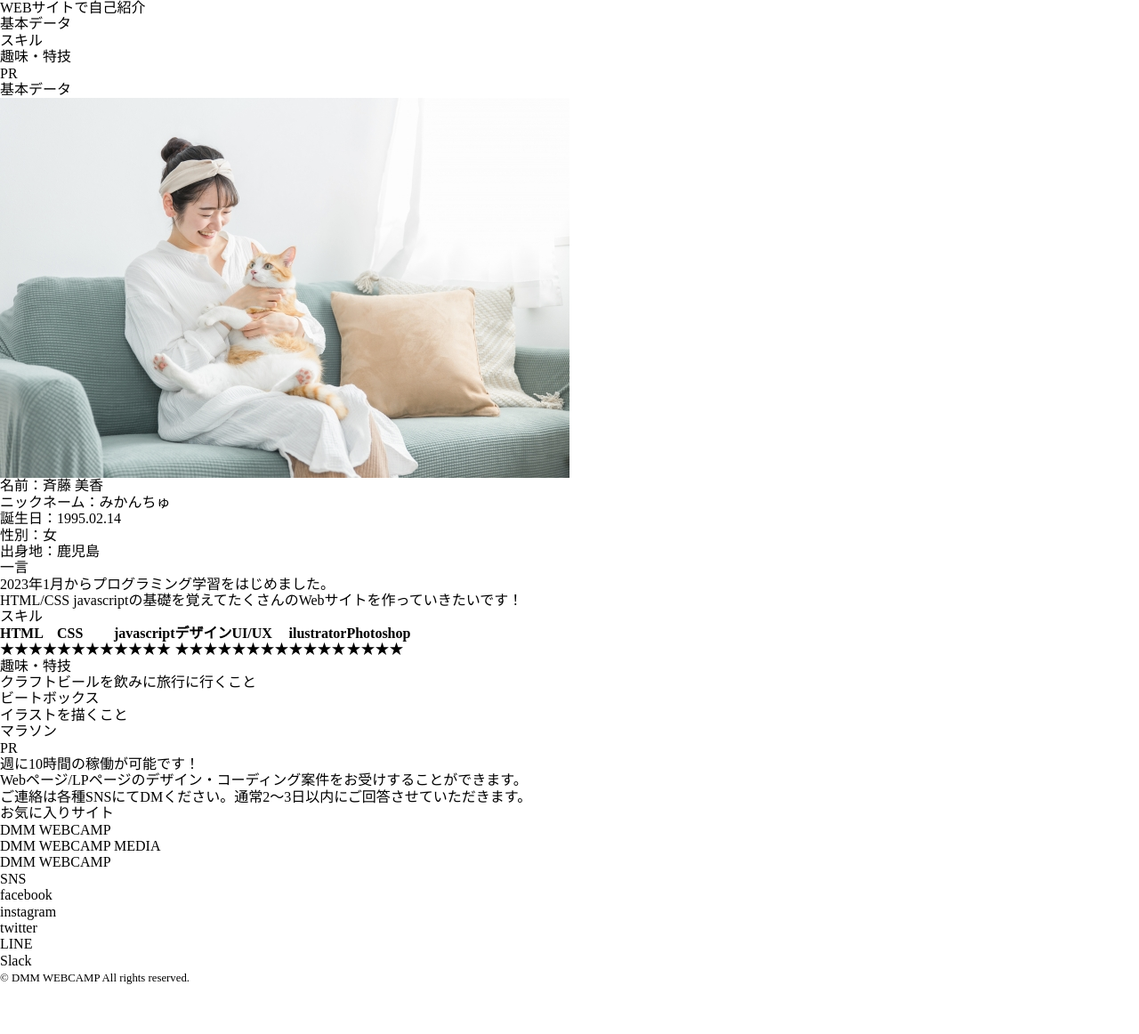
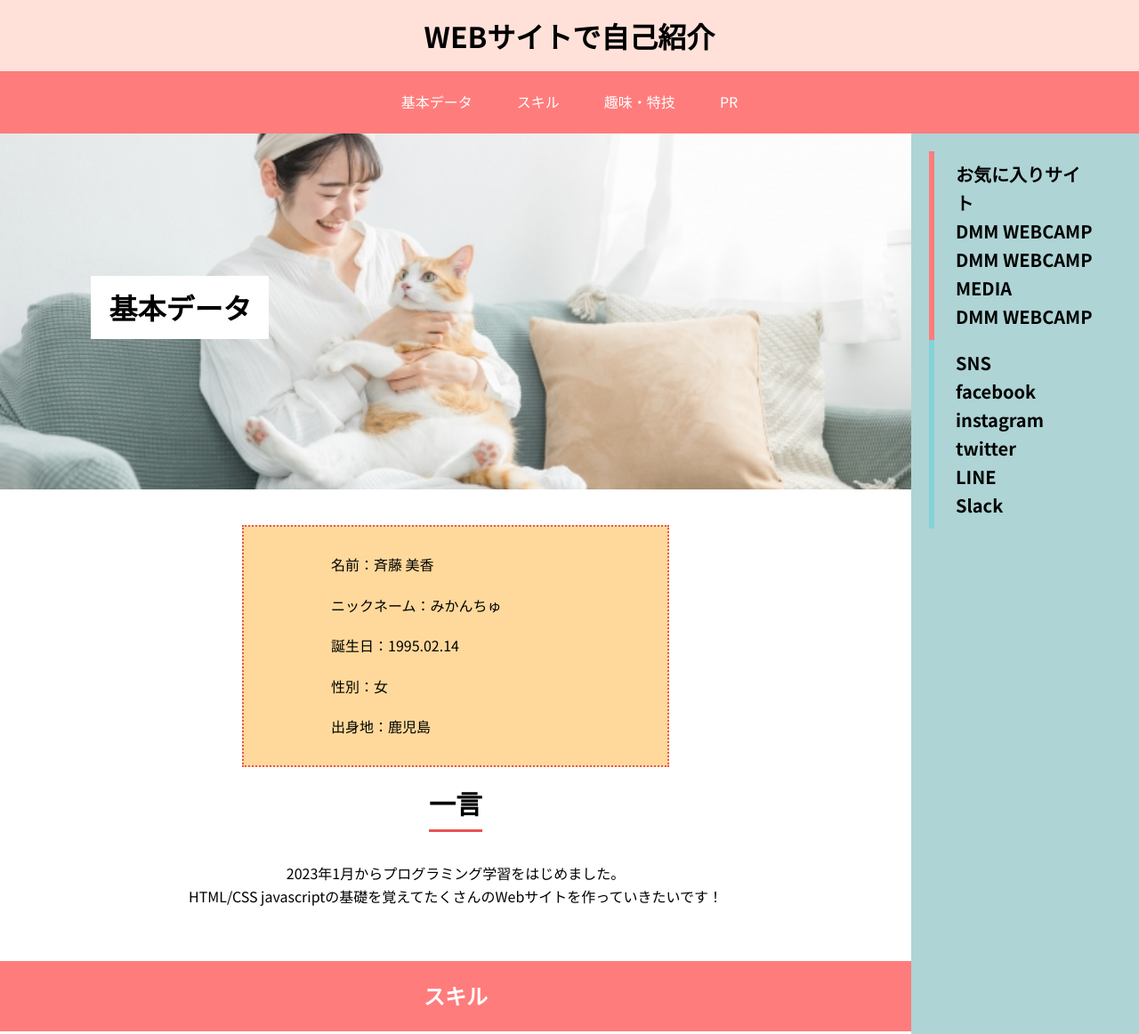
Before and after one commit to ta784/dwango, a plain HTML site: page lesson1_ans/index.html in a window 1280 px wide. Shown: the top 1162 px of the page at 89% size. Before the commit the page ends 1107 px from the top, so only its background shows below. Drawn offline with Linux system fonts and the light colour scheme.

Commit message:
ans修正

```diff
--- a/lesson1/index.html
+++ b/lesson1/index.html
@@ -8,10 +8,11 @@
     <link rel="preconnect" href="https://fonts.googleapis.com">
     <link rel="preconnect" href="https://fonts.gstatic.com" crossorigin>
     <link href="https://fonts.googleapis.com/css2?family=Noto+Sans+JP:wght@100..900&display=swap" rel="stylesheet">
-    <link rel="stylesheet" href="css/destyle.css">
+    <!-- <link rel="stylesheet" href="css/destyle.css"> -->
 </head>
 
 <body>
+
     ■ページタイトル
     Webサイトで自己紹介|DMM WEBCAMP
 
--- a/lesson1_ans/index.html
+++ b/lesson1_ans/index.html
@@ -9,6 +9,7 @@
     <link rel="preconnect" href="https://fonts.gstatic.com" crossorigin>
     <link href="https://fonts.googleapis.com/css2?family=Noto+Sans+JP:wght@100..900&display=swap" rel="stylesheet">
     <link rel="stylesheet" href="css/destyle.css">
+    <link rel="stylesheet" href="css/style.css">
 </head>
 
 <body>
@@ -28,7 +29,7 @@
         <article>
             <section id="base">
                 <h2>基本データ</h2>
-                <img src="img/mikancyu.jpg" alt="猫">
+                <img src="img/mikancyu.jpg" alt="みかんちゅの写真">
                 <ul>
                     <li>名前：斉藤 美香</li>
                     <li>ニックネーム：みかんちゅ</li>
@@ -38,8 +39,8 @@
                 </ul>
                 <h3 class="line">一言</h3>
                 <p>
-                    2023年1月からプログラミング学習をはじめました。
-                    <br>HTML/CSS javascriptの基礎を覚えてたくさんのWebサイトを作っていきたいです！
+                    2023年1月からプログラミング学習をはじめました。<br>
+                    HTML/CSS javascriptの基礎を覚えてたくさんのWebサイトを作っていきたいです！
                 </p>
             </section>
             <section id="skill">
@@ -91,17 +92,16 @@
         </article>
 
         <aside>
-            <div class="linkList">
-                <div>
-                    <h2 class="favorite">お気に入りサイト</h2>
+            <div class="favorite">
+                <h2>お気に入りサイト</h2>
                 <ul>
                     <li><a href="https://web-camp.io/">DMM WEBCAMP</a></li>
                     <li><a href="https://web-camp.io/magazine/">DMM WEBCAMP MEDIA</a></li>
                     <li><a href="https://web-camp.io/magazine/clip/">DMM WEBCAMP</a></li>
                 </ul>
             </div>
-                <div>
-                    <h2 class="sns">SNS</h2>
+            <div class="sns">
+                <h2>SNS</h2>
                 <ul>
                     <li><a href="https://ja-jp.facebook.com/">facebook</a></li>
                     <li><a href="https://www.instagram.com/">instagram</a></li>
@@ -109,7 +109,6 @@
                     <li><a href="https://line.me/ja/">LINE</a></li>
                     <li><a href="https://slack.com/intl/ja-jp/get-started#/createnew">Slack</a></li>
                 </ul>
-                </div>
             </div>
         </aside>
     </main>
```
Also changed, not shown: 1 other file. Lines whose indentation alone changed are shown as unchanged.
